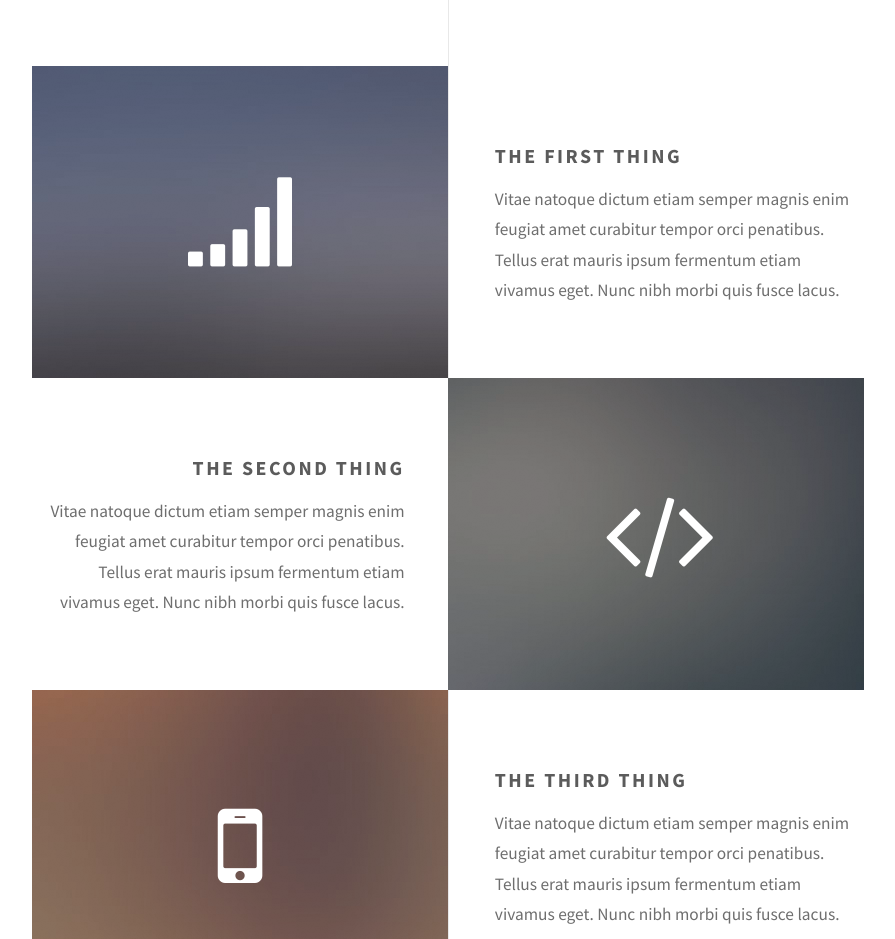
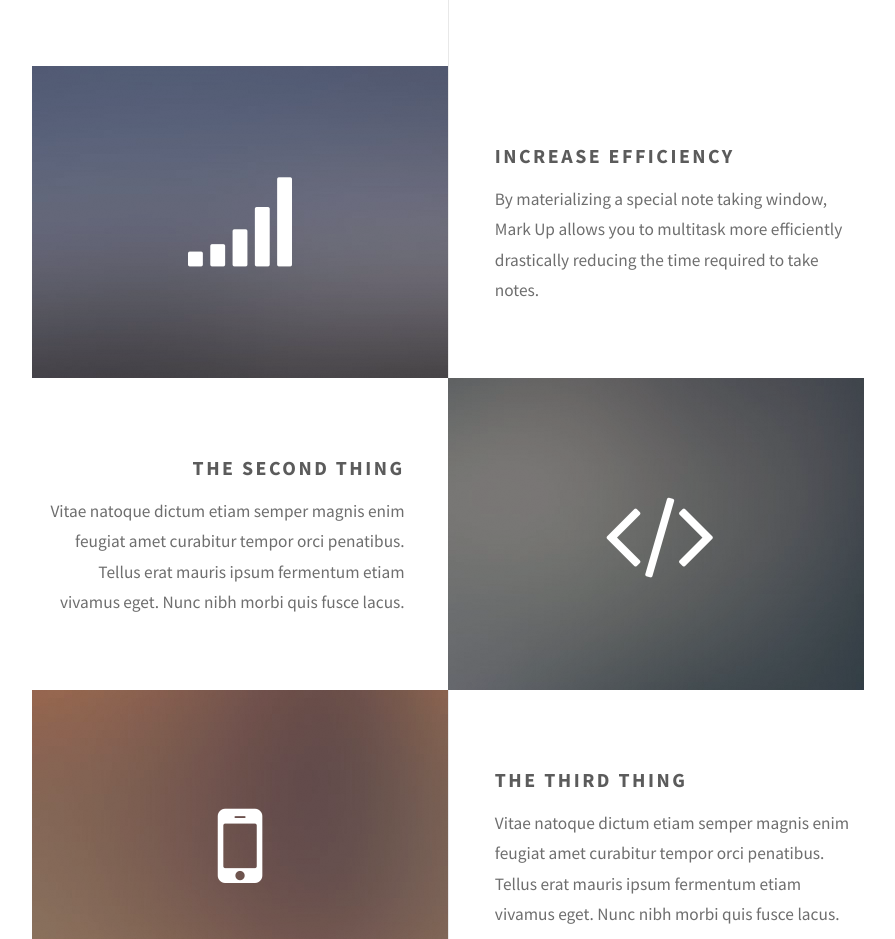
Before and after one commit to dhathr/dhathr.github.io, a plain HTML site: page index.html in a window 1280 px wide. Shown: the part 879-1818 px from the top of the page, without its empty margins (192-1087 px from the left). Drawn offline with Linux system fonts and the light colour scheme.

Commit message:
Update index.html

```diff
--- a/index.html
+++ b/index.html
@@ -42,8 +42,8 @@
 					<section class="feature left">
 						<a href="#" class="image icon fa-signal"><img src="images/pic01.jpg" alt="" /></a>
 						<div class="content">
-							<h3>The First Thing</h3>
-							<p>Vitae natoque dictum etiam semper magnis enim feugiat amet curabitur tempor orci penatibus. Tellus erat mauris ipsum fermentum etiam vivamus eget. Nunc nibh morbi quis fusce lacus.</p>
+							<h3>Increase Efficiency</h3>
+							<p>By materializing a special note taking window, Mark Up allows you to multitask more efficiently drastically reducing the time required to take notes.</p>
 						</div>
 					</section>
 					<section class="feature right">
```
